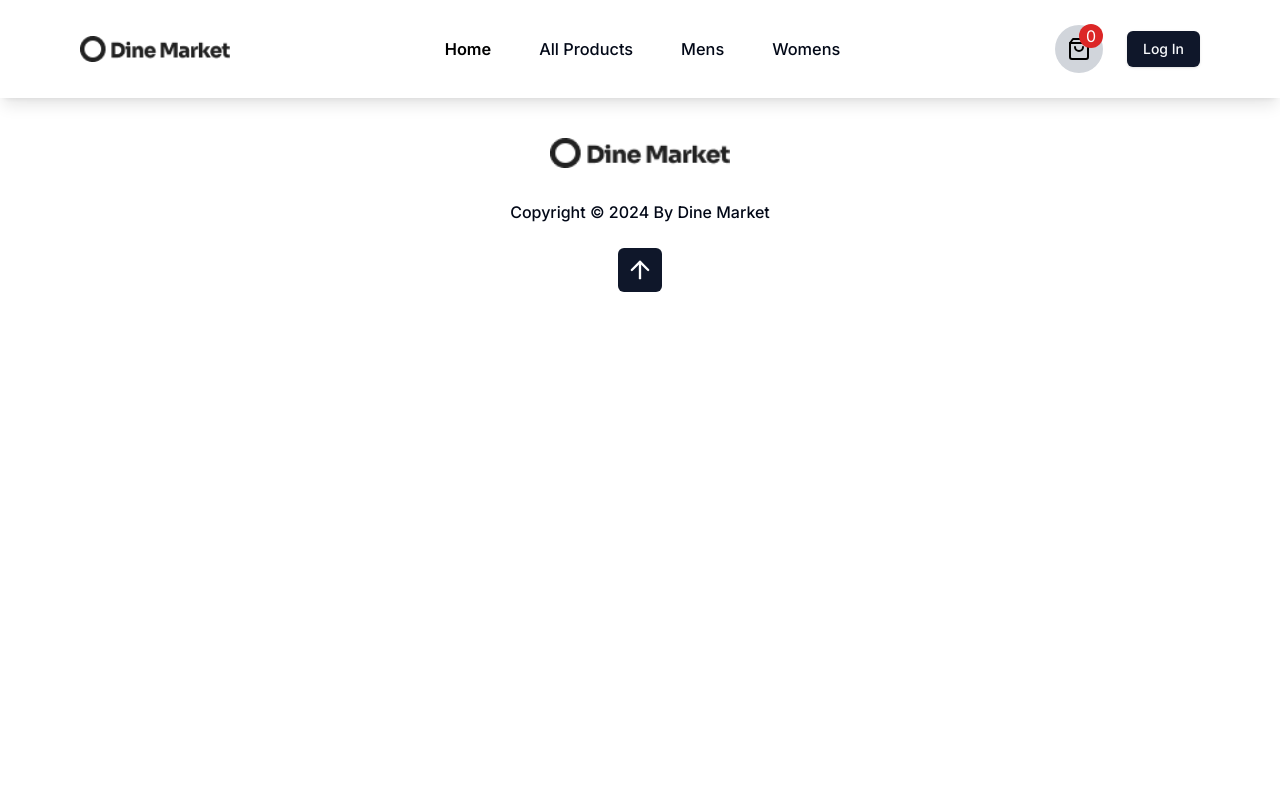
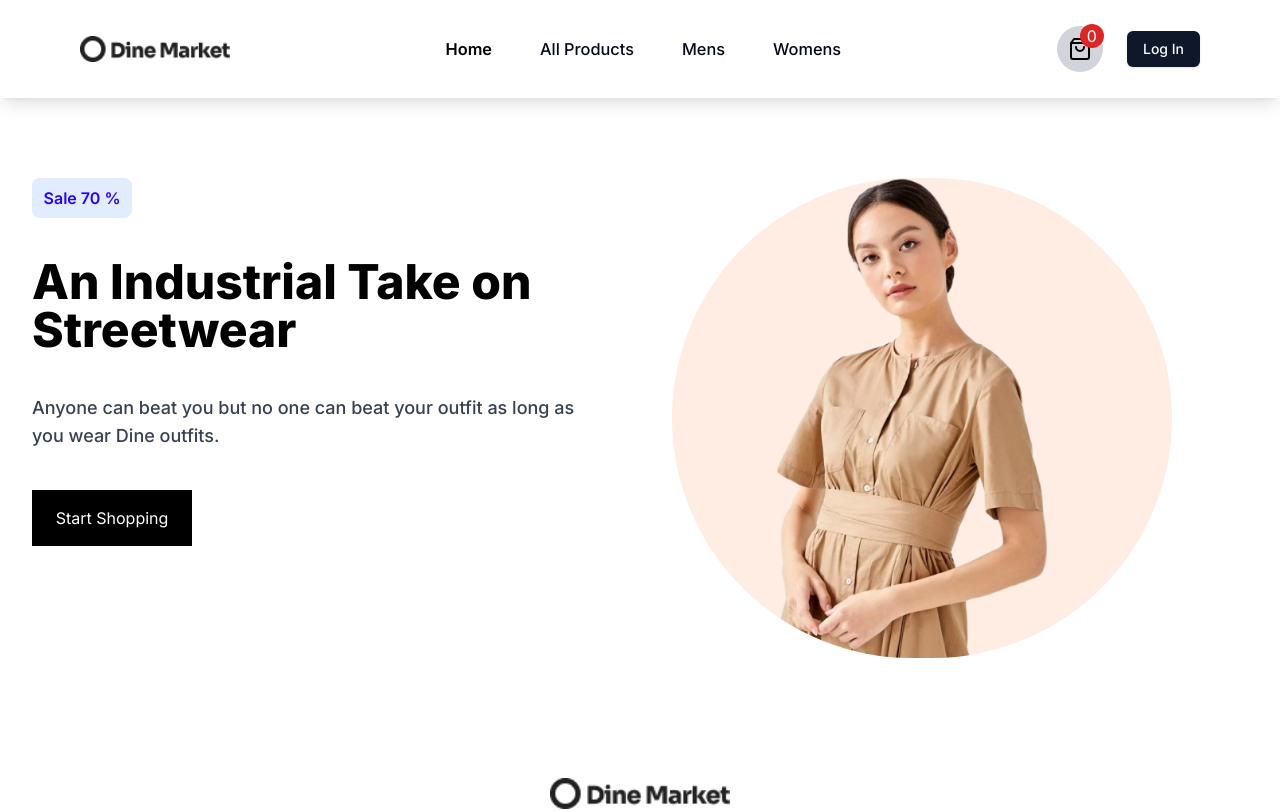
Before and after one commit to Aso200/fakestoreApi-ecommerce, a Next.js app: page / in a window 1280 px wide. Shown: the top 811 px of the page. Built offline with nearby package versions, Linux system fonts and the light colour scheme; no server answers.

Commit message:
added first page the hero component

```diff
--- /dev/null
+++ b/src/Components/Hero.tsx
@@ -0,0 +1,84 @@
+import { Button } from "@/Components/ui/button";
+import Wrapper from "./Wrapper";
+import Link from "next/link";
+
+const Hero = () => {
+    return (
+        <>
+            {/* <div className="py-12 px-5 sm:py-20">
+                <Wrapper>
+                    <div className="mx-auto flex px-5 py-12 sm:py-24 md:flex-row flex-col items-center">
+                        <div className="lg:flex-grow lg:max-w-3xl lg:pl-20 md:pl-12 flex flex-col md:items-start md:text-left items-center text-center">
+                            <div className="max-w-4xl">
+                                <h1 className="text-5xl font-extrabold md:text-6xl">
+                                    All Your Style <span className="text-orange-500">Are Here</span>
+                                </h1>
+
+                                <p className="my-6 text-lg text-slate-500">
+                                    This e commerce website is a platform where you can order or
+                                    purchase <span className="text-orange-500">Clothing</span> items and
+                                    you can also find other items.
+                                </p>
+
+                                <Link href="/products">
+                                    <Button className="text-md py-6 px-8">
+                                        Buy Now
+                                    </Button>
+                                </Link>
+                            </div>
+                        </div>
+
+                        <div className="lg:max-w-lg xl:w-full md:w-1/2 w-5/6 md:mb-0 mb-10 flex justify-center items-center">
+                            <img
+                                className="object-cover object-center rotate-12 w-[350px] h-[350px] lg:w-[450px] lg:h-[300px]"
+                                src={"/pink-sweater.png"}
+                                alt="Hero Image"
+                            />
+                        </div>
+                    </div>
+                </Wrapper>
+            </div> */}
+
+            <Wrapper>
+                <div className="relative flex justify-between gap-16 py-12 px-8 sm:py-20">
+                    <div className="flex flex-1 flex-col justify-between py-12 pt-0 pb-4">
+                        <div className="flex flex-col justify-center gap-[2.5rem]">
+                            <h3 className="text-[#2B00FF] font-semibold bg-[#e1edff] h-[40px] w-[100px] flex justify-center items-center rounded-lg">
+                                Sale 70 %
+                            </h3>
+
+                            <h1 className="text-4xl md:text-5xl text-black font-extrabold">
+                                An Industrial Take on Streetwear
+                            </h1>
+
+                            <p className="text-lg font-medium text-gray-700 max-w-lg md:max-w-2xl">
+                                Anyone can beat you but no one can beat your outfit as long as you wear Dine outfits.
+                            </p>
+
+                            <button
+                                className="bg-black text-white p-4 w-40"
+                                type="button"
+                            >
+                                Start Shopping
+                            </button>
+                        </div>
+                    </div>
+
+                    <div className="hidden lg:flex flex-1">
+                        <div>
+                            <img
+                                className="bg-[#FFECE3] rounded-full"
+                                src="/hero.png"
+                                alt="hero"
+                                width={500}
+                                height={600}
+                            />
+                        </div>
+                    </div>
+                </div>
+            </Wrapper>
+        </>
+    )
+};
+
+export default Hero;
--- a/src/Components/Navbar.tsx
+++ b/src/Components/Navbar.tsx
@@ -38,7 +38,7 @@ const Navbar = () => {
                     <div className="flex lg:order-2 rtl:space-x-reverse">
                         <div className="flex items-center justify-center gap-[0.6rem] md:gap-6">
                             <Link href="/cart">
-                                <button className="p-[0.6rem] md:p-3 rounded-full text-black bg-gray-300">
+                                <button className="p-[0.6rem] md:p-[0.7rem] rounded-full text-black bg-gray-300">
                                     <ShoppingBagIcon />
 
                                     <span className="absolute top-6 bg-red-600 text-white w-6 h-6 rounded-full">
--- /dev/null
+++ b/src/app/(routes)/cart/page.tsx
@@ -0,0 +1,10 @@
+import React from "react";
+
+const Cart = () => {
+    return (
+        <div>
+        </div>
+    )
+};
+
+export default Cart;
--- a/src/app/page.tsx
+++ b/src/app/(routes)/mens/page.tsx
@@ -1,10 +1,10 @@
 import React from "react";
 
-const Home = () => {
+const Mens = () => {
     return (
         <div>
         </div>
     )
 };
 
-export default Home;
+export default Mens;
--- /dev/null
+++ b/src/app/(routes)/page.tsx
@@ -0,0 +1,7 @@
+import Hero from "@/Components/Hero";
+
+const Home = () => {
+    return <Hero />
+};
+
+export default Home;
--- /dev/null
+++ b/src/app/(routes)/products/page.tsx
@@ -0,0 +1,10 @@
+import React from "react";
+
+const Products = () => {
+    return (
+        <div>
+        </div>
+    )
+};
+
+export default Products;
--- /dev/null
+++ b/src/app/(routes)/womens/page.tsx
@@ -0,0 +1,10 @@
+import React from "react";
+
+const Womens = () => {
+    return (
+        <div>
+        </div>
+    )
+};
+
+export default Womens;
```
Also changed, not shown: public/hero.png (added), public/pink-sweater.png (added).
